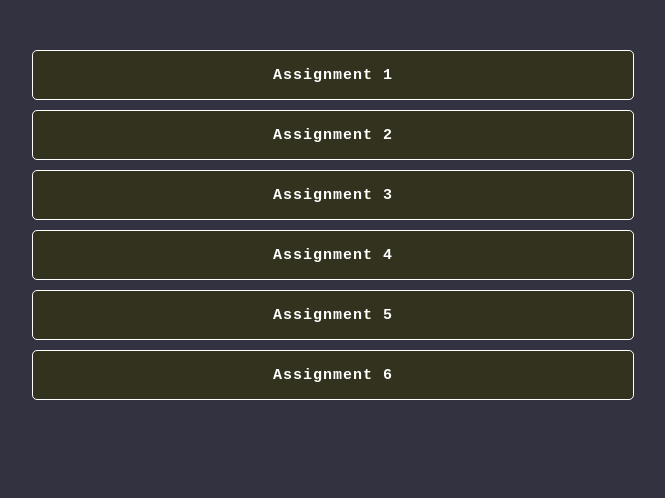
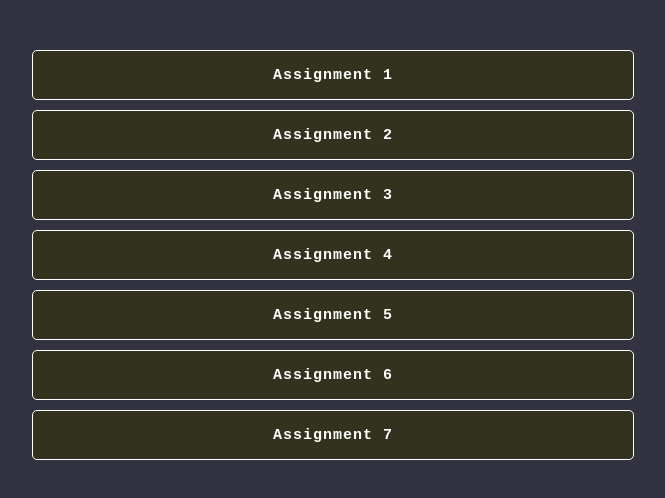
Before and after one commit to JakeLandowski/JavaWork2, a plain HTML site: page index.htm in a window 1280 px wide. Shown: the whole page, without its empty margins (327-992 px from the left). Drawn offline with Linux system fonts and the light colour scheme.

Commit message:
updated index

```diff
--- a/index.htm
+++ b/index.htm
@@ -55,6 +55,7 @@
         <li><a href="assn4" target="_blank"><button>Assignment 4</button></a></li>
         <li><a href="assn5" target="_blank"><button>Assignment 5</button></a></li>
         <li><a href="assn6" target="_blank"><button>Assignment 6</button></a></li>
+        <li><a href="assn6" target="_blank"><button>Assignment 7</button></a></li>
     </ul>
 </body>
 </html>
```
